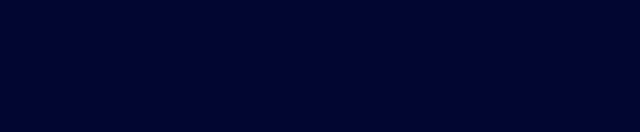
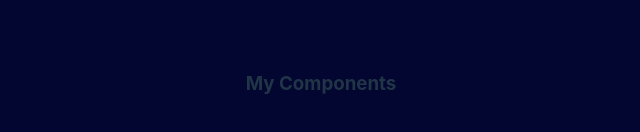
Before and after one commit to priya3689/React, a React (Vite) app: page / in a window 1280 px wide. Shown: the part 316-448 px from the top of the page, without its empty margins (319-959 px from the left). Built offline with nearby package versions, Linux system fonts and the light colour scheme.

Commit message:
First Change

```diff
--- a/src/App.jsx
+++ b/src/App.jsx
@@ -23,8 +23,8 @@ function App() {
   return (
     <div>
       <div>
-        {/* <h3>My Components</h3>
-        <nav>
+        {<h3>My Components</h3>
+        /* <nav>
           <div onClick={() => setActiveComponent(1)}>ToDo</div>
           <div onClick={() => setActiveComponent(0)}>Back to Home</div>
         </nav>
```
